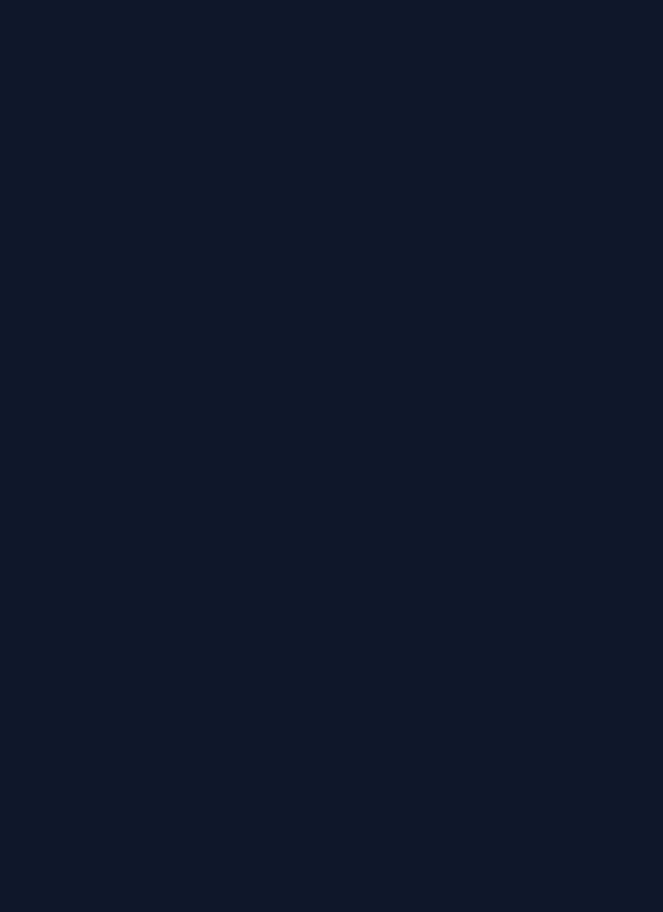
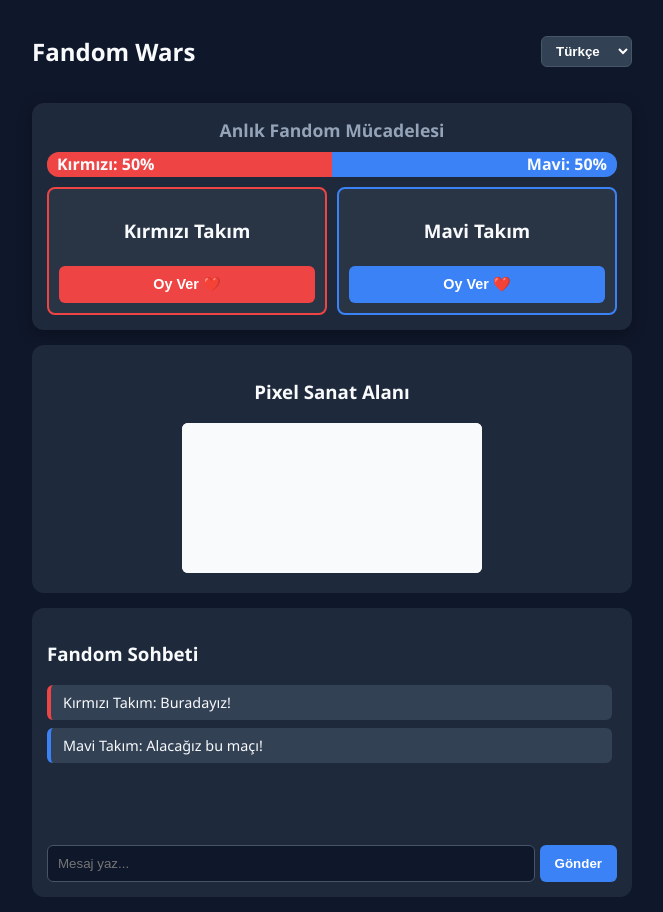
Before and after one commit to monster14256201-collab/Fandom-Wars, a plain HTML site: page index.html in a window 1280 px wide. Shown: the whole page, without its empty margins (308-971 px from the left). Before the commit the page ends 800 px from the top, so only its background shows below. Drawn offline with Linux system fonts and the light colour scheme.

Commit message:
Update index.html

```diff
--- a/index.html
+++ b/index.html
@@ -186,3 +186,119 @@
             padding: 10px;
             border-radius: 6px;
             background: #0f172a;
+            color: white;
+            border: 1px solid #475569;
+        }
+
+        .btn-send {
+            padding: 0 15px;
+            background: #3b82f6;
+            color: white;
+            border: none;
+            border-radius: 6px;
+            font-weight: bold;
+            cursor: pointer;
+        }
+    </style>
+</head>
+<body>
+
+    <div class="container">
+        <!-- Üst Bar -->
+        <div class="top-bar">
+            <h2>Fandom Wars</h2>
+            <select class="lang-select">
+                <option value="tr">Türkçe</option>
+                <option value="en">English</option>
+            </select>
+        </div>
+
+        <!-- Oy Sayım Barı -->
+        <div class="header-card">
+            <div class="match-title">Anlık Fandom Mücadelesi</div>
+            <div class="bar-container">
+                <div class="bar-a" id="barA">Kırmızı: 50%</div>
+                <div class="bar-b" id="barB">Mavi: 50%</div>
+            </div>
+            <div class="versus-grid">
+                <div class="team-box a">
+                    <h3>Kırmızı Takım</h3>
+                    <button class="btn-heart btn-a" onclick="vote('a')">Oy Ver ❤️</button>
+                </div>
+                <div class="team-box b">
+                    <h3>Mavi Takım</h3>
+                    <button class="btn-heart btn-b" onclick="vote('b')">Oy Ver ❤️</button>
+                </div>
+            </div>
+        </div>
+
+        <!-- Piksel Alanı (Canvas) -->
+        <div class="pixel-card">
+            <h3>Pixel Sanat Alanı</h3>
+            <canvas id="pixelCanvas" width="300" height="150"></canvas>
+        </div>
+
+        <!-- Sohbet Alanı -->
+        <div class="chat-card">
+            <h3>Fandom Sohbeti</h3>
+            <div class="chat-box" id="chatBox">
+                <div class="msg team-a-msg">Kırmızı Takım: Buradayız!</div>
+                <div class="msg team-b-msg">Mavi Takım: Alacağız bu maçı!</div>
+            </div>
+            <div class="input-group">
+                <input type="text" id="msgInput" placeholder="Mesaj yaz...">
+                <button class="btn-send" onclick="sendMsg()">Gönder</button>
+            </div>
+        </div>
+    </div>
+
+    <script>
+        let votesA = 50;
+        let votesB = 50;
+
+        function vote(team) {
+            if(team === 'a') {
+                votesA += 2;
+                votesB -= 2;
+            } else {
+                votesB += 2;
+                votesA -= 2;
+            }
+            if(votesA > 98) votesA = 98;
+            if(votesA < 2) votesA = 2;
+            votesB = 100 - votesA;
+
+            document.getElementById('barA').style.width = votesA + '%';
+            document.getElementById('barA').innerText = 'Kırmızı: ' + votesA + '%';
+            document.getElementById('barB').style.width = votesB + '%';
+            document.getElementById('barB').innerText = 'Mavi: ' + votesB + '%';
+        }
+
+        function sendMsg() {
+            let input = document.getElementById('msgInput');
+            if(input.value.trim() === '') return;
+            let chatBox = document.getElementById('chatBox');
+            let newMsg = document.createElement('div');
+            newMsg.className = 'msg';
+            newMsg.innerText = input.value;
+            chatBox.appendChild(newMsg);
+            input.value = '';
+            chatBox.scrollTop = chatBox.scrollHeight;
+        }
+
+        // Basit Canvas Çizim Mantığı
+        const canvas = document.getElementById('pixelCanvas');
+        const ctx = canvas.getContext('2d');
+        ctx.fillStyle = '#f8fafc';
+        ctx.fillRect(0, 0, canvas.width, canvas.height);
+
+        canvas.addEventListener('click', (e) => {
+            const rect = canvas.getBoundingClientRect();
+            const x = Math.floor((e.clientX - rect.left) / 10) * 10;
+            const y = Math.floor((e.clientY - rect.top) / 10) * 10;
+            ctx.fillStyle = '#ef4444';
+            ctx.fillRect(x, y, 10, 10);
+        });
+    </script>
+</body>
+</html>
```
